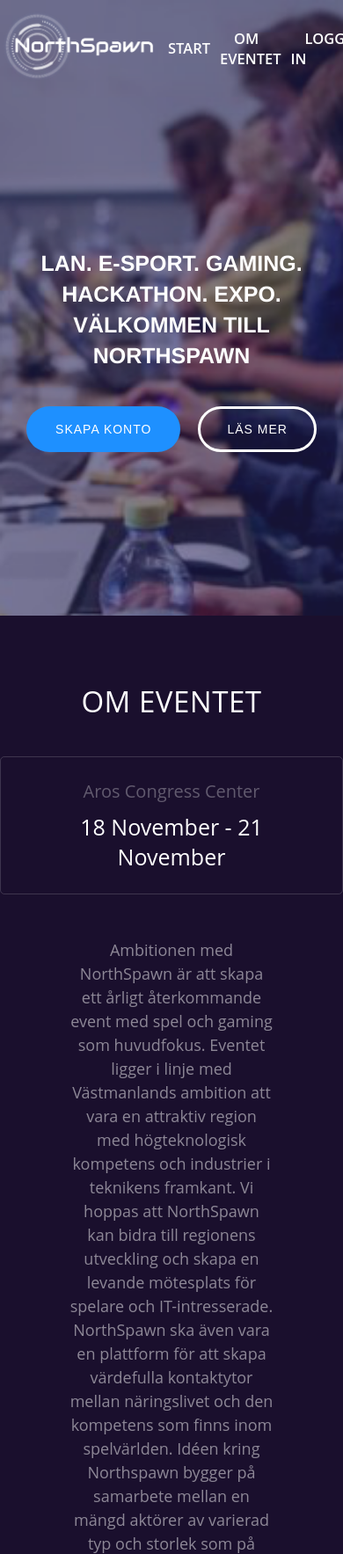
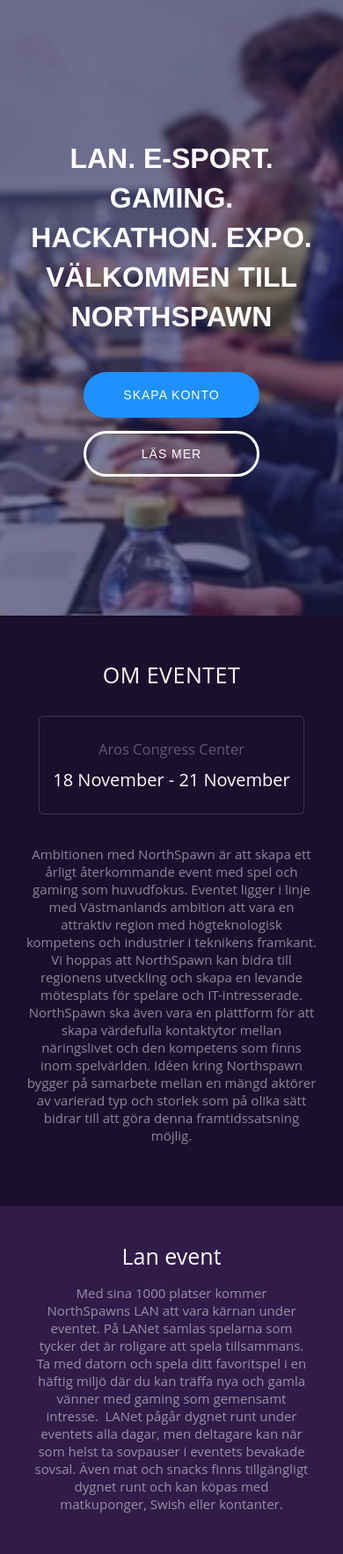
Before and after one commit to albingroen/Northspawn, a PHP site: page / in a window 390 px wide; the page is wider, and only the part inside the window is pictured. Shown: the top 1767 px of that part at 88% size. Run offline with PHP 8.4, Linux system fonts and the light colour scheme; data comes from the database, SQL or seed files in the repository.

Commit message:
Responsive landing page

```diff
--- a/incs/header/header.css
+++ b/incs/header/header.css
@@ -14,6 +14,12 @@ nav ul {
   margin: 0 auto;
   width: 100%;
   justify-content: space-around;
+}
+
+@media (max-width: 768px) {
+  nav ul {
+    display: none;
+  }
 }
 
 nav ul .left .logo {
@@ -87,7 +93,7 @@ nav ul .right li #button:hover {
 }
 
 .header {
-  min-height: 600px;
+  min-height: 700px;
   display: flex;
   justify-content: center;
   align-items: center;
@@ -95,7 +101,6 @@ nav ul .right li #button:hover {
   background-image: url("./imgs/hackathon.png");
   background-position: center;
   background-size: cover;
-  padding-bottom: 100px;
   padding-left: 30px;
   padding-right: 30px;
 }
@@ -153,8 +158,8 @@ nav ul .right li #button:hover {
 
 @media (max-width: 400px) {
   .header h1 {
-    font-size: 25px;
-    line-height: 35px;
+    font-size: 32px;
+    line-height: 45px;
   }
 }
 
@@ -174,6 +179,14 @@ nav ul .right li #button:hover {
   padding-top: 40px;
 }
 
+@media (max-width: 768px) {
+  .header .button-wrapper {
+    flex-direction: column;
+    justify-content: center;
+    align-items: center;
+  }
+}
+
 .header .button-wrapper button {
   border: 3px solid white;
   text-transform: uppercase;
@@ -186,6 +199,13 @@ nav ul .right li #button:hover {
   transition: 0.1s ease-out 0s;
   cursor: pointer;
   border-radius: 50px;
+}
+
+@media (max-width: 768px) {
+  .header .button-wrapper button {
+    margin: 0;
+    width: 200px;
+  }
 }
 
 .header .button-wrapper button:nth-child(1) {
@@ -203,6 +223,13 @@ nav ul .right li #button:hover {
   margin-left: 20px;
 }
 
+@media (max-width: 768px) {
+  .header .button-wrapper button:nth-child(2) {
+    margin-left: 0;
+    margin-top: 15px;
+  }
+}
+
 .header .button-wrapper button:hover {
   text-decoration: none;
   background: white;
--- a/incs/header/header.php
+++ b/incs/header/header.php
@@ -51,9 +51,6 @@ CONTENT;
   </ul>
 </nav>
 <div class="header">
-  <div class="info">
-    <h3 class="date" >november 1 - 4</h3>
-  </div>
   <h1><?php echo $title; ?></h1>
   <div class="button-wrapper">
     <a href="index.php?pageid=register"><button>Skapa konto</button></a>
--- a/index.php
+++ b/index.php
@@ -71,8 +71,6 @@
     $password = password_hash(htmlspecialchars($_POST['password']), PASSWORD_DEFAULT);
     $confirmedPasword = $_POST['confirm-password'];
 
-
-
     if(htmlspecialchars($_POST['password']) === $confirmedPasword){
       $stmt = $db->prepare("INSERT INTO users (user_firstName, user_lastName, user_email, user_password) VALUES ('{$firstName}', '{$lastName}', '{$email}', '{$password}')");
       $stmt->execute();
--- a/styles/landing/style.css
+++ b/styles/landing/style.css
@@ -42,6 +42,14 @@ span {
   padding-top: 75px;
 }
 
+@media (max-width: 768px) {
+  .about h2 {
+    font-size: 25px;
+    padding-bottom: 30px;
+    padding-top: 50px;
+  }
+}
+
 .about .date {
   border: 1.5px solid rgba(255, 255, 255, 0.158);
   border-radius: 5px;
@@ -53,11 +61,25 @@ span {
   min-width: 300px;
 }
 
+@media (max-width: 768px) {
+  .about .date {
+    padding-left: 0;
+    padding-right: 0;
+    width: 70%;
+  }
+}
+
 .about .date h4 {
   color: rgba(255, 255, 255, 0.315);
   font-size: 20px;
   text-align: center;
   padding-bottom: 10px;
+}
+
+@media (max-width: 768px) {
+  .about .date h4 {
+    font-size: 16.5px;
+  }
 }
 
 .about .date h3 {
@@ -66,22 +88,44 @@ span {
   text-align: center;
 }
 
+@media (max-width: 768px) {
+  .about .date h3 {
+    font-size: 20px;
+  }
+}
+
 .about p {
   color: rgba(255, 255, 255, 0.5);
   padding-top: 50px;
   max-width: 60%;
+  padding-bottom: 90px;
   text-align: center;
-  padding-bottom: 130px;
   font-size: 18px;
   line-height: 27px;
 }
 
+@media (max-width: 768px) {
+  .about p {
+    font-size: 15px;
+    max-width: 85%;
+    line-height: 20px;
+    padding-bottom: 70px;
+    padding-top: 35px;
+  }
+}
+
 section {
   width: 100%;
-  min-height: 250px;
   display: flex;
   flex-direction: row;
   justify-content: space-between;
+}
+
+@media (max-width: 768px) {
+  section {
+    flex-direction: column;
+    justify-content: center;
+  }
 }
 
 section .right {
@@ -89,6 +133,12 @@ section .right {
   background-size: cover;
   width: 50%;
   min-height: 250px;
+}
+
+@media (max-width: 768px) {
+  section .right {
+    width: 100%;
+  }
 }
 
 section #right1 {
@@ -110,8 +160,26 @@ section .left {
   color: white;
 }
 
+@media (max-width: 768px) {
+  section .left {
+    width: calc(100% - 100px);
+    text-align: center;
+    display: flex;
+    flex-direction: column;
+    justify-content: center;
+    align-items: center;
+    padding-top: 40px;
+  }
+}
+
 section .left h2 {
   font-size: 33px;
+}
+
+@media (max-width: 768px) {
+  section .left h2 {
+    font-size: 25px;
+  }
 }
 
 section .left p {
@@ -122,8 +190,26 @@ section .left p {
   opacity: 0.5;
 }
 
+@media (max-width: 768px) {
+  section .left p {
+    font-size: 15px;
+    width: 80vw;
+    line-height: 20px;
+    padding-bottom: 0px;
+    padding-top: 15px;
+    margin: 0px;
+  }
+}
+
 .section2 {
   flex-direction: row-reverse;
+}
+
+@media (max-width: 768px) {
+  .section2 {
+    flex-direction: column;
+    justify-content: center;
+  }
 }
 
 .cookies {
```
Also changed, not shown: incs/footer/footer.css (+36 -2 lines), incs/footer/footer.scss (+24 -2 lines), incs/header/header.scss (+20 -5 lines), styles/landing/style.scss (+55 -2 lines), 3 other files.
